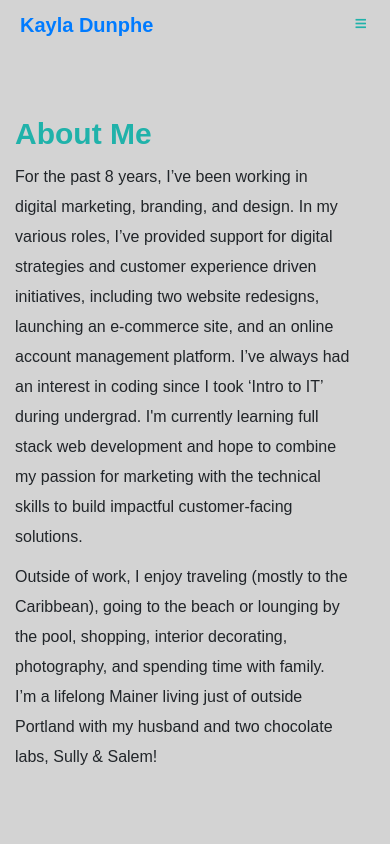
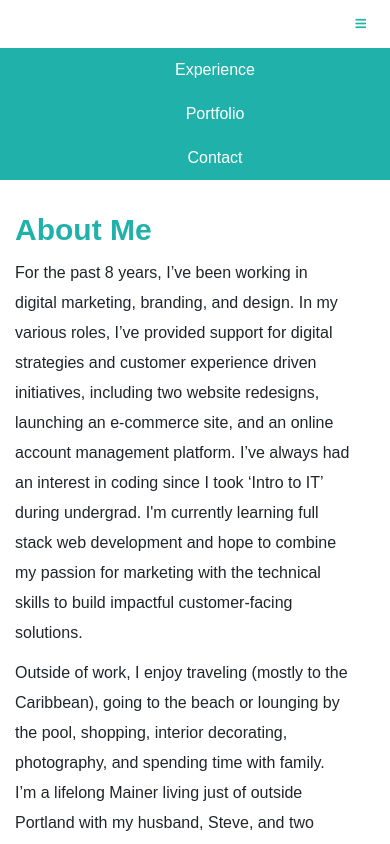
Before and after one commit to kdunphe/web-development-portfolio, a plain HTML site: page index.html in a window 390 px wide. Both pictures are taken after a click on the element 195 px from the left and 24 px from the top of the page. Shown: the top 844 px of the page. Drawn offline with nearby package versions, Linux system fonts and the light colour scheme; a web font is replaced by a local one.

Commit message:
Updating files.

```diff
--- a/assets/script.js
+++ b/assets/script.js
@@ -0,0 +1,19 @@
+// Navigation //
+$(document).ready(function () {
+    $(".menu-icon").on("click", function () {
+        $('nav ul').toggleClass('showing');
+    });
+});
+
+$('.menu ul li a').on("click", function() {
+    $('.menu-icon').click();
+});
+
+
+// Button Hover //
+
+$("button").hover(function () {
+    $(this).css("background-color", "lightgray");
+}, function () {
+    $(this).css("background-color", "gray");
+});
--- a/assets/style.css
+++ b/assets/style.css
@@ -1,6 +1,6 @@
 /* BODY */
 body {
-    background: lightgrey;
+    /* background: lightgrey; */
     font-family: 'Poppins', sans-serif;
 }
 
@@ -24,13 +24,13 @@ h1 {
     position: fixed;
     float: left;
     margin: 16px 20px;
-    color: lightseagreen;
     font-weight: bold;
     font-size: 20px;
   }
 
   .logo a {
       text-decoration: none;
+      color: white;
   }
 
   .logo a:visited {
@@ -46,17 +46,12 @@ h1 {
   nav ul {
     list-style: none;
     background-color: white;
-    opacity: 100%;
+    /* opacity: 100%; */
     overflow: hidden;
     color: white;
     text-align: right;
     margin: 0;
     transition: 1s;
-  }
-
-  nav.black ul {
-    background: lightgray;
-    opacity: 100%;
   }
 
   nav ul li {
@@ -74,11 +69,12 @@ h1 {
     color: #376167;
     font-weight: bold;
     font-size: 18px;
+    text-decoration: none;
 }
 
   .menu-icon {
     width: 100%;
-    background: lightgray;
+    background: white;
     text-align: right;
     box-sizing: border-box;
     padding: 15px 24px;
@@ -87,6 +83,13 @@ h1 {
     font-size: 12px;
     display: none;
   }
+
+
+/* FORM */
+/* form {
+    width: 75%;
+
+} */
 
 
 
@@ -127,11 +130,7 @@ footer {
 
     nav ul {
       max-height: 0px;
-      background: lightgray;
-    }
-
-    nav.black ul {
-      background: lightgray;
+      background: lightseagreen;
     }
 
     .showing {
@@ -140,10 +139,17 @@ footer {
 
     nav ul li {
       box-sizing: border-box;
+      color: white;
       width: 100%;
-      padding: 10px 0;
+      padding: 10px;
       text-align: center;
     }
+
+    nav ul li a {
+        text-decoration: none;
+        color: white;
+        font-size: 16px;
+      }
 
     .menu-icon {
       display: block;
--- a/index.html
+++ b/index.html
@@ -20,24 +20,26 @@
     <title>Kayla Dunphe | Portfolio</title>
 </head>
 <body>
+    <div>
         <header>
             <nav>
                 <div class="menu-icon">
                     <i class="fas fa-bars"></i>
                 </div>
                 <div class="logo">
-                    <a href="#">Kayla Dunphe</a>
+                    <a href="index.html">Kayla Dunphe</a>
                 </div>
                 <div class="menu">
                     <ul>
-                        <li><a href="#home">Home</a></li>
-                        <li><a href="#experience">Experience</a></li>
-                        <li><a href="#skills">Portfolio</a></li>
+                        <!-- <li><a href="#home">Home</a></li> -->
+                        <li><a href="./assets/resume.pdf">Experience</a></li>
+                        <li><a href="portfolio.html">Portfolio</a></li>
                         <li><a href="#contact">Contact</a></li>
                     </ul>
                 </div>
             </nav>
         </header>
+    </div>
 
         <br />
         <br />
@@ -45,6 +47,10 @@
         <br />
 
     <main>
+        <br />
+        <br />
+        <br />
+        <br />
         <div class="container">
           <div class="row">
             <div class="col-sm-1"></div>
@@ -60,7 +66,7 @@
 
               <p>Outside of work, I enjoy traveling (mostly to the Caribbean), going to the beach or lounging by the pool,
                 shopping, interior decorating, photography, and spending time with family. I’m a lifelong Mainer living just
-                of outside Portland with my husband and two chocolate labs, Sully & Salem!</p>
+                of outside Portland with my husband, Steve, and two chocolate labs, Sully & Salem!</p>
               <br />
             </div>
           </div>
@@ -74,8 +80,30 @@
       <br />
 
 
+      <!-- <form>
+        <div class="form-group">
+            <label for="name">Name</label>
+            <input type="text" placeholder="Name" class="form-control" id="name" aria-describedby="name">
+          </div>
+        <div class="form-group">
+          <label for="email">Email</label>
+          <input type="email" placeholder="Email" class="form-control" id="email" aria-describedby="email">
+        </div>
+        <div class="form-group">
+          <label for="message">Message</label>
+          <input type="textarea" placeholder="Message" class="form-control" id="message" aria-describedby="message">
+        </div>
+        <button type="submit" class="btn btn-info">Submit</button>
+      </form>
+
+      <br />
+      <br />
+      <br />
+      <br /> -->
+
+
     <footer>
-      <div>© Kayla Dunphe</div>
+      <div>2020 | Kayla Dunphe</div>
       <br />
       <div class="social">
         <a href="https://www.facebook.com/kayla.paydos" target="_blank"><i class="fab fa-facebook-f"></i></a>
```
